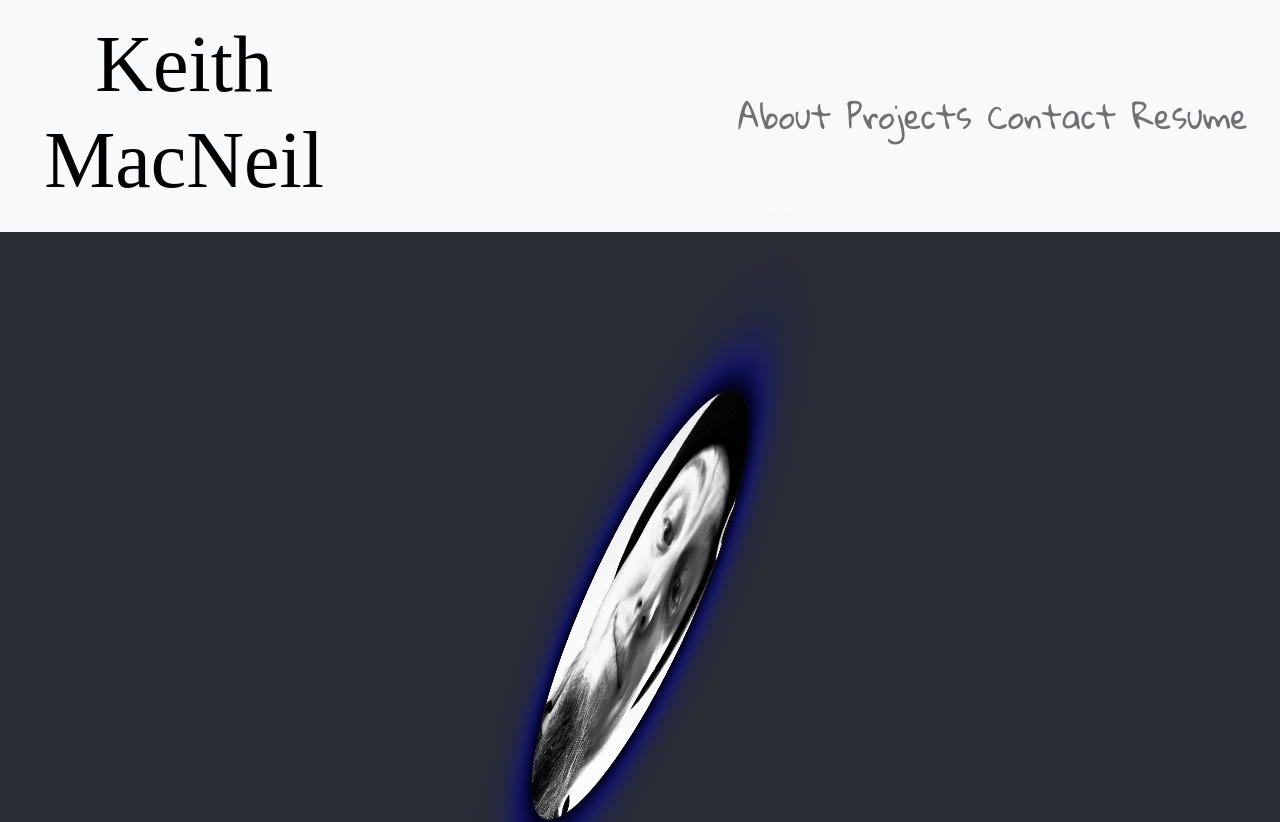
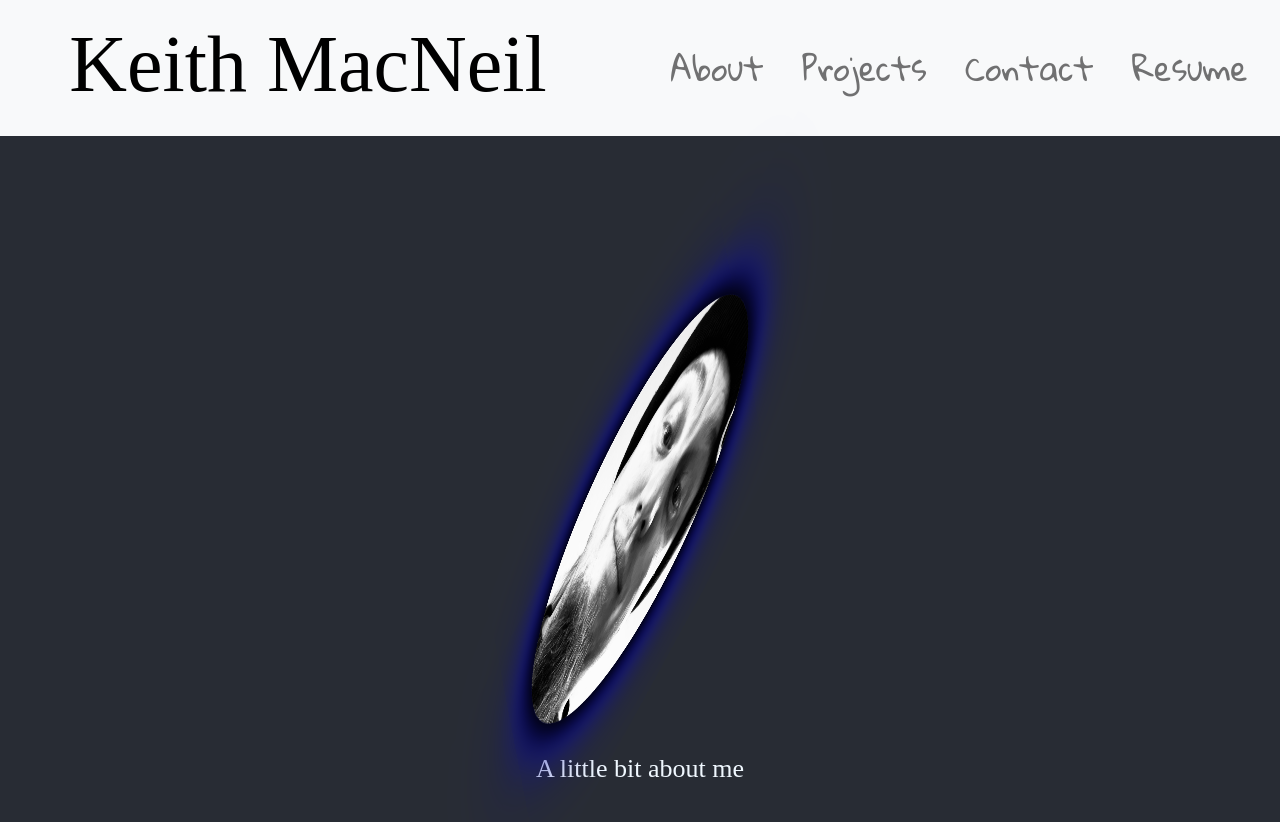
Before and after one commit to Kmac5000/React_Portfolio, a React (Create React App) app: page / in a window 1280 px wide. Shown: the top 822 px of the page. Built offline with nearby package versions, Linux system fonts and the light colour scheme; a web font is replaced by a local one.

Commit message:
added stack, rows, and columns

```diff
--- a/src/components/Header.js
+++ b/src/components/Header.js
@@ -1,17 +1,21 @@
 import * as React from "react";
 import { Link } from "react-router-dom";
+import { Stack, Row, Col } from "react-bootstrap";
 
 import "./Header.css";
 
 function Header() {
   return (
-    <header className="navbar navbar-expand-lg navbar-light bg-light">
+    <Stack>
+      <Row className="navbar navbar-expand-lg navbar-light bg-light">
         <nav className="container-fluid">
+          <Col>
             <h1 className="navbar-text">
               <a href="/" alt="home" id="navName">
                 Keith MacNeil
               </a>
             </h1>
+          </Col>
           {/* <button
           className="navbar-toggler"
           type="button"
@@ -23,34 +27,35 @@ function Header() {
         >
           <span className="navbar-toggler-icon"></span>
         </button> */}
-        <div className="container navbarText" id="navbarText">
+          <Col className="container navbarText" id="navbarText">
             <div className="row-" id="navbarText">
               <ul className="navbar-nav mb-2 mb-lg-0 justify-content-end">
-              <li className="nav-item">
+                <li className="nav-item ms-auto">
                   <Link to="/about" className="nav-link" aria-current="page">
                     About
                   </Link>
                 </li>
-              <li className="nav-item">
+                <li className="nav-item ms-auto">
                   <Link to="/projects" className="nav-link">
                     Projects
                   </Link>
                 </li>
-              <li className="nav-item">
+                <li className="nav-item ms-auto">
                   <Link to="/contact" className="nav-link">
                     Contact
                   </Link>
                 </li>
-              <li className="nav-item">
+                <li className="nav-item ms-auto">
                   <Link to="/resume" className="nav-link">
                     Resume
                   </Link>
                 </li>
               </ul>
             </div>
-        </div>
+          </Col>
         </nav>
-    </header>
+      </Row>
+    </Stack>
   );
 }
 
--- a/src/index.css
+++ b/src/index.css
@@ -9,4 +9,5 @@
 body {
   background: var(--main-bg-color);
   margin: 0;
+  padding: 0;
 }
```
Lines whose indentation alone changed are shown as unchanged.
